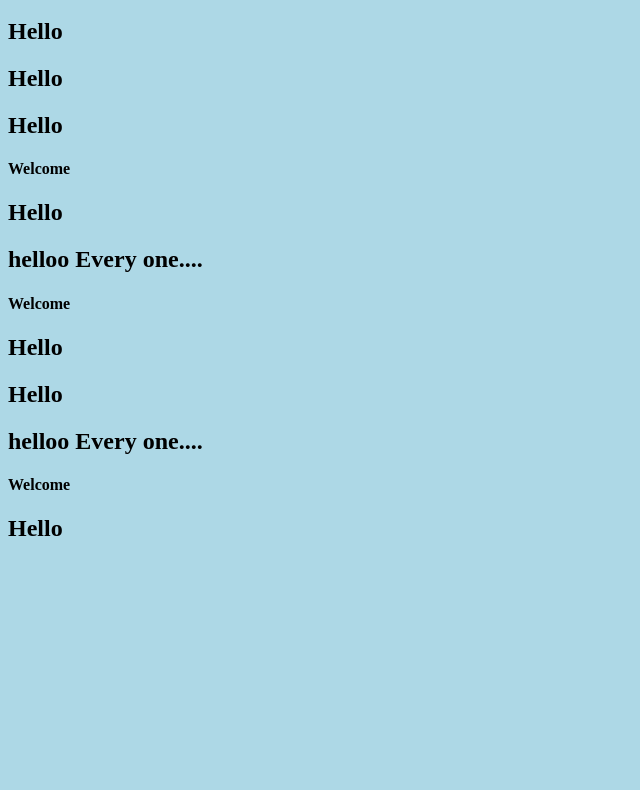
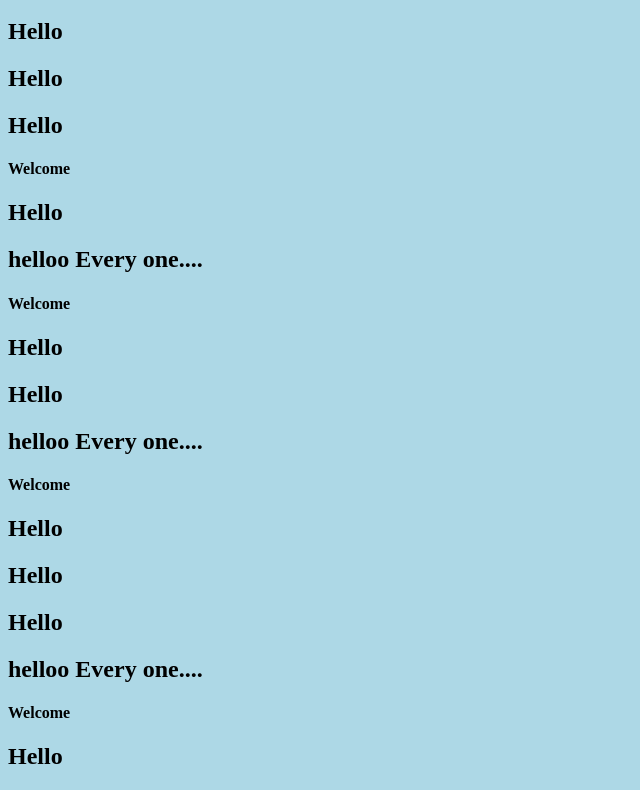
Before and after one commit to sureshdev2003/xavier, a plain HTML site: page footer.html in a window 1280 px wide. Shown: the part 3033-3823 px from the top of the page, without its empty margins (0-640 px from the left). Before the commit the page ends 3595 px from the top, so only its background shows below. Drawn offline with Linux system fonts and the light colour scheme.

```diff
--- a/footer.html
+++ b/footer.html
@@ -86,5 +86,10 @@
   <h2>helloo Every one....</h2>
   <h4>Welcome</h4>
   <h2>Hello</h2>
+   <h2>Hello</h2>
+  <h2>Hello</h2>
+  <h2>helloo Every one....</h2>
+  <h4>Welcome</h4>
+  <h2>Hello</h2>
 </body>
 </html>
```
